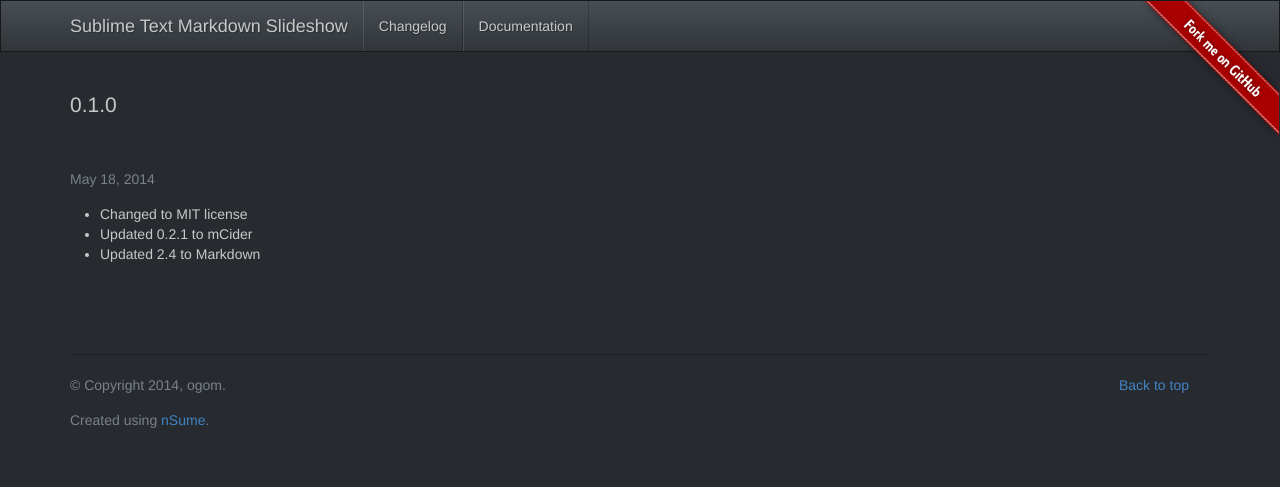
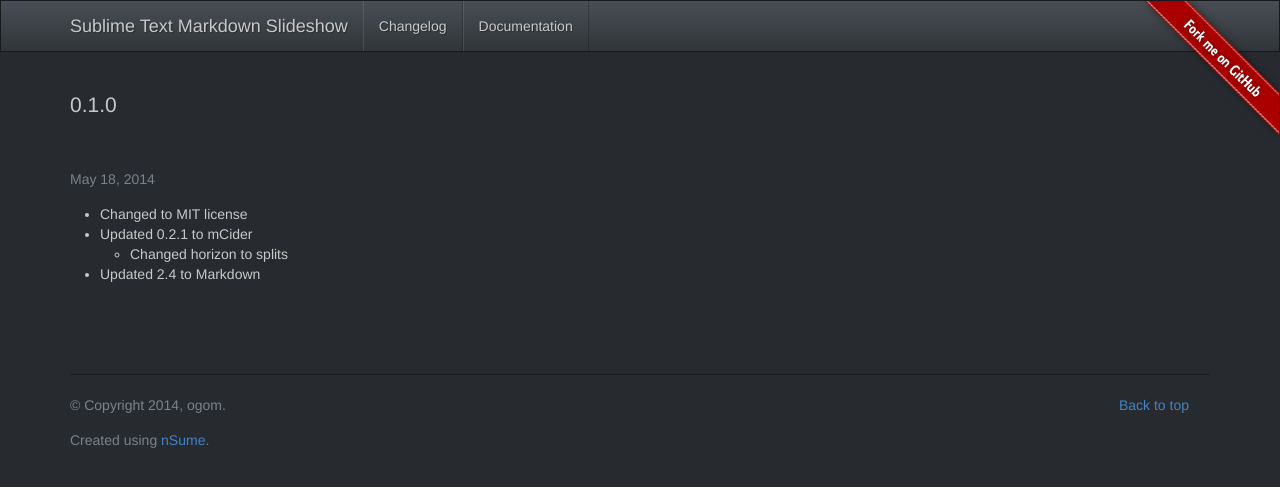
Before and after one commit to ogom/sublimetext-markdown-slideshow, a Jekyll site: the page built from _posts/2014-05-18-0.1.0.md, in a window 1280 px wide. Shown: the top 487 px of the page. Built offline with Jekyll 4.4.1, drawn with Linux system fonts in a browser that asks for light colours; Markdown is read by kramdown in place of the engine named in the settings.

Commit message:
Fixed 0.1.0 to changelog

```diff
--- a/_posts/2014-05-18-0.1.0.md
+++ b/_posts/2014-05-18-0.1.0.md
@@ -5,4 +5,5 @@ title:  0.1.0
 
 * Changed to MIT license
 * Updated 0.2.1 to mCider
+    * Changed horizon to splits
 * Updated 2.4 to Markdown
```
